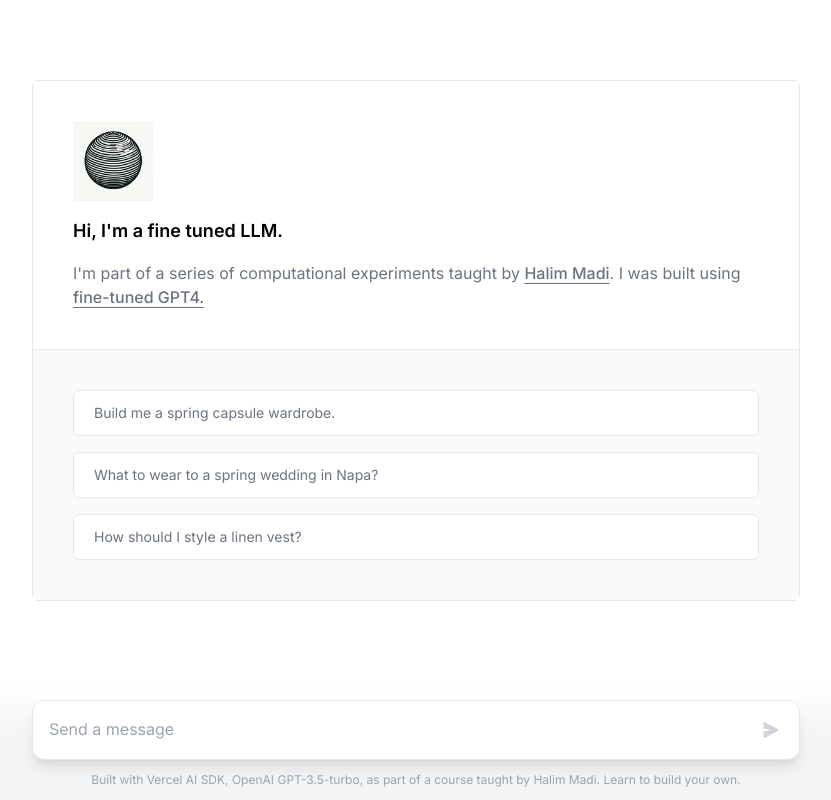
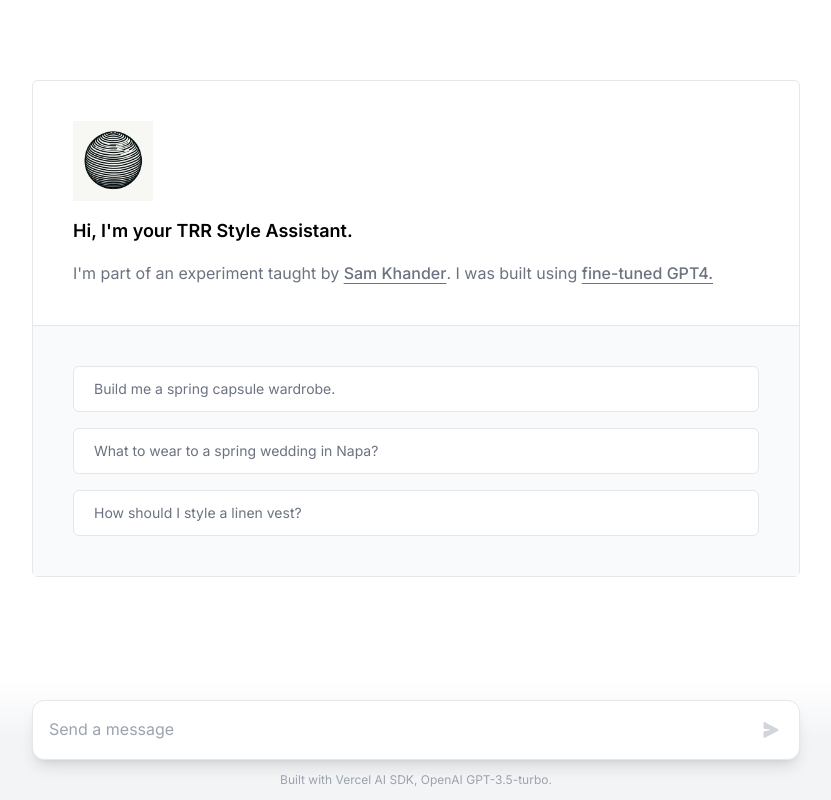
Before and after one commit to skhander/personal-stylist, a Next.js app: page / in a window 1280 px wide. Shown: the whole page, without its empty margins (224-1055 px from the left). Built offline with nearby package versions, Linux system fonts and the light colour scheme.

Commit message:
Update page.tsx
remove halim

```diff
--- a/app/page.tsx
+++ b/app/page.tsx
@@ -83,17 +83,17 @@
               className="h-20 w-20"
             />
             <h1 className="text-lg font-semibold text-black">
-              Hi, I'm a fine tuned LLM.
+              Hi, I'm your TRR Style Assistant.
             </h1>
             <p className="text-gray-500">
-              I'm part of a series of computational experiments taught by{" "}
+              I'm part of an experiment taught by{" "}
               <a
-                href="https://linkin.bio/yallahalim/"
+                href=""
                 target="_blank"
                 rel="noopener noreferrer"
                 className="font-medium underline underline-offset-4 transition-colors hover:text-black"
               >
-                Halim Madi
+                Sam Khander
               </a>. I was built using{" "}
               <a
                 href="https://openai.com/blog/gpt-3-5-turbo-fine-tuning-and-api-updates"
@@ -183,16 +183,7 @@
     rel="noopener noreferrer"
     className="transition-colors hover:text-black"
   >
-            OpenAI GPT-3.5-turbo, as part of a course taught by
-          </a>{" "}
-          Halim Madi.{" "}
-          <a
-            href="https://linkin.bio/yallahalim/"
-            target="_blank"
-            rel="noopener noreferrer"
-            className="transition-colors hover:text-black"
-          >
-            Learn to build your own
+    OpenAI GPT-3.5-turbo
   </a>
   .
 </p>
```
Lines whose indentation alone changed are shown as unchanged.
